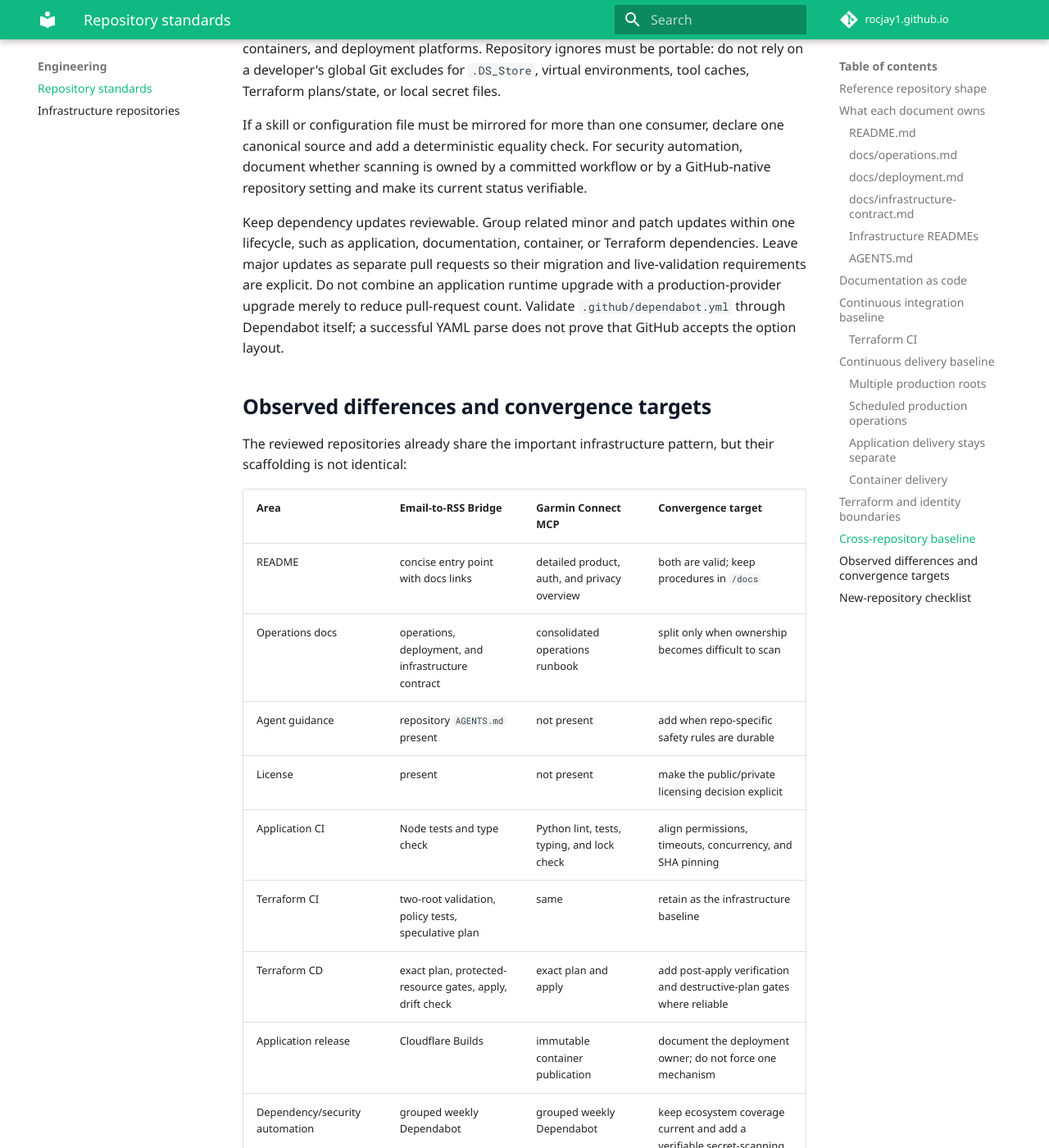
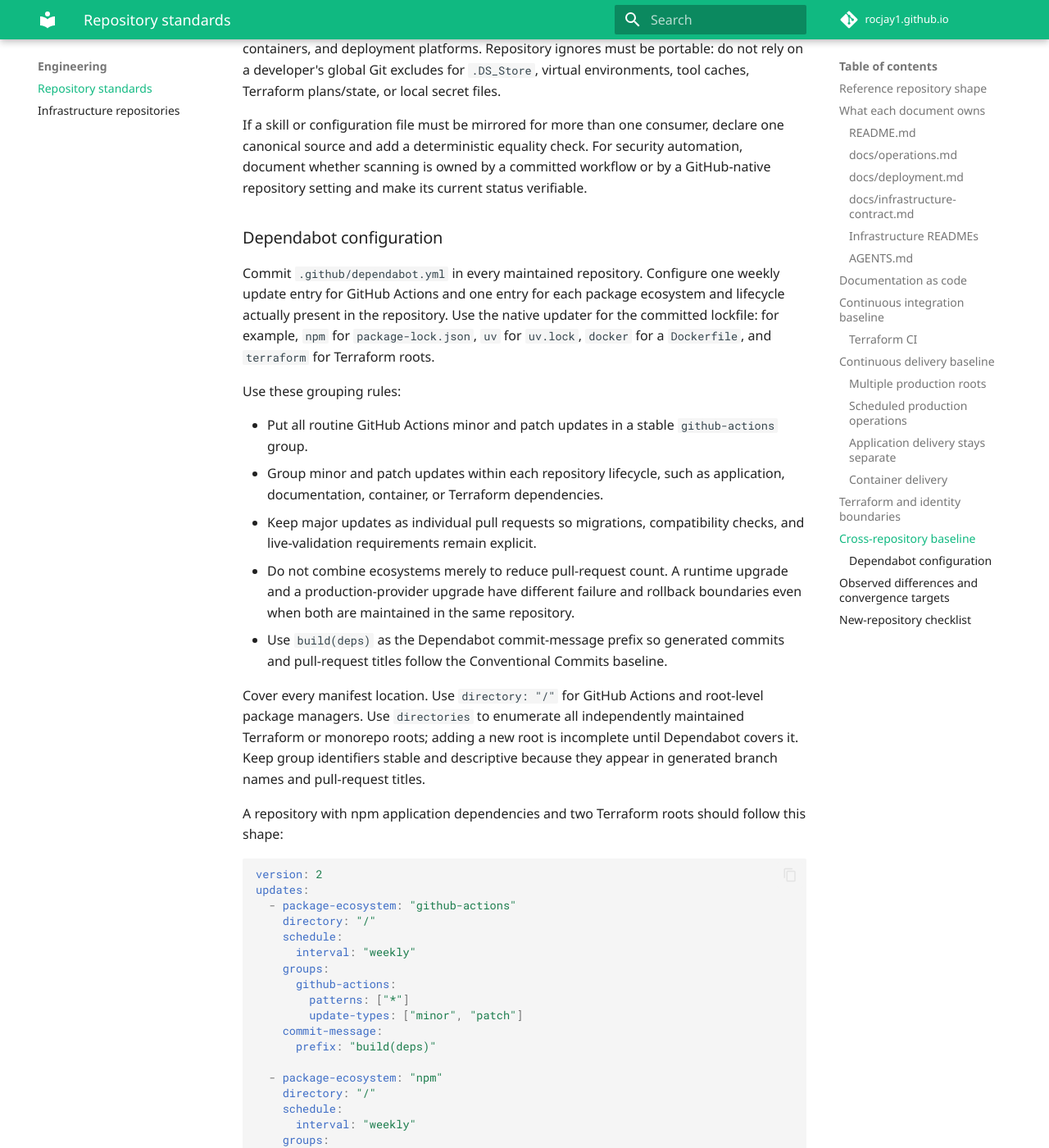
Before and after one commit to rocjay1/rocjay1.github.io, an MkDocs documentation site: the page built from docs/engineering/repository-standards.md, in a window 1280 px wide and 1400 px high, scrolled down 7972 px. Shown: the whole window at 82% size. Built offline with MkDocs 1.6.1 and Material for MkDocs 9.7.7, drawn with Linux system fonts in a browser that asks for light colours; comment, search, counter and statistics services are not loaded; some of the changed text lies outside the part shown.

Commit message:
docs: define Dependabot grouping standard (#18)

````diff
--- a/docs/engineering/repository-standards.md
+++ b/docs/engineering/repository-standards.md
@@ -304,7 +304,7 @@ Use these defaults unless a repository documents a reason to diverge:
 | Runtimes | Declare the supported version and commit the dependency lockfile |
 | GitHub Actions | Pin third-party actions to full SHAs |
 | Permissions | Declare the smallest workflow or job permissions explicitly |
-| Dependencies | Weekly Dependabot updates for the ecosystems in use; group routine minor/patch updates by lifecycle |
+| Dependencies | Weekly Dependabot updates; group minor/patch updates per lifecycle and keep majors separate |
 | Secret scanning | Pull-request and `main` scanning, plus a scheduled full-history scan when appropriate |
 | Generated/local files | Ignore virtual environments, dependencies, build output, Terraform working data, plans, state, and local secret files |
 | Infrastructure | Format, validate, policy-test, and plan before apply |
@@ -322,13 +322,81 @@ security automation, document whether scanning is owned by a committed
 workflow or by a GitHub-native repository setting and make its current status
 verifiable.
 
-Keep dependency updates reviewable. Group related minor and patch updates
-within one lifecycle, such as application, documentation, container, or
-Terraform dependencies. Leave major updates as separate pull requests so their
-migration and live-validation requirements are explicit. Do not combine an
-application runtime upgrade with a production-provider upgrade merely to reduce
-pull-request count. Validate `.github/dependabot.yml` through Dependabot itself;
-a successful YAML parse does not prove that GitHub accepts the option layout.
+### Dependabot configuration
+
+Commit `.github/dependabot.yml` in every maintained repository. Configure one
+weekly update entry for GitHub Actions and one entry for each package ecosystem
+and lifecycle actually present in the repository. Use the native updater for
+the committed lockfile: for example, `npm` for `package-lock.json`, `uv` for
+`uv.lock`, `docker` for a `Dockerfile`, and `terraform` for Terraform roots.
+
+Use these grouping rules:
+
+- Put all routine GitHub Actions minor and patch updates in a stable
+  `github-actions` group.
+- Group minor and patch updates within each repository lifecycle, such as
+  application, documentation, container, or Terraform dependencies.
+- Keep major updates as individual pull requests so migrations, compatibility
+  checks, and live-validation requirements remain explicit.
+- Do not combine ecosystems merely to reduce pull-request count. A runtime
+  upgrade and a production-provider upgrade have different failure and rollback
+  boundaries even when both are maintained in the same repository.
+- Use `build(deps)` as the Dependabot commit-message prefix so generated commits
+  and pull-request titles follow the Conventional Commits baseline.
+
+Cover every manifest location. Use `directory: "/"` for GitHub Actions and
+root-level package managers. Use `directories` to enumerate all independently
+maintained Terraform or monorepo roots; adding a new root is incomplete until
+Dependabot covers it. Keep group identifiers stable and descriptive because
+they appear in generated branch names and pull-request titles.
+
+A repository with npm application dependencies and two Terraform roots should
+follow this shape:
+
+```yaml
+version: 2
+updates:
+  - package-ecosystem: "github-actions"
+    directory: "/"
+    schedule:
+      interval: "weekly"
+    groups:
+      github-actions:
+        patterns: ["*"]
+        update-types: ["minor", "patch"]
+    commit-message:
+      prefix: "build(deps)"
+
+  - package-ecosystem: "npm"
+    directory: "/"
+    schedule:
+      interval: "weekly"
+    groups:
+      npm-dependencies:
+        patterns: ["*"]
+        update-types: ["minor", "patch"]
+    commit-message:
+      prefix: "build(deps)"
+
+  - package-ecosystem: "terraform"
+    directories:
+      - "/infra/bootstrap"
+      - "/infra/production"
+    schedule:
+      interval: "weekly"
+    groups:
+      terraform-dependencies:
+        patterns: ["*"]
+        update-types: ["minor", "patch"]
+    commit-message:
+      prefix: "build(deps)"
+```
+
+Adapt the ecosystems, group names, and directories to the repository rather
+than retaining unused template entries. Validate the file as YAML before
+publication, but treat GitHub's successful Dependabot processing on the default
+branch as the acceptance check; a successful YAML parse does not prove that
+GitHub accepts the option layout or can resolve every manifest.
 
 ## Observed differences and convergence targets
 
@@ -364,7 +432,12 @@ does not obscure a real platform difference.
 - [ ] For a production container, build and execute the finished image in CI;
       verify its runtime, non-root identity, application import or entrypoint,
       and removal of prohibited tooling.
-- [ ] Add Dependabot and secret scanning appropriate to the repository.
+- [ ] Add weekly Dependabot entries for GitHub Actions and every native package
+      ecosystem; group minor/patch updates per lifecycle and keep majors
+      separate.
+- [ ] Confirm GitHub accepts the Dependabot configuration and recognizes every
+      intended manifest directory.
+- [ ] Add secret scanning appropriate to the repository.
 - [ ] If infrastructure is owned here, define the ownership contract before
       authoring Terraform.
 - [ ] Separate operator-only bootstrap from production infrastructure.
````
